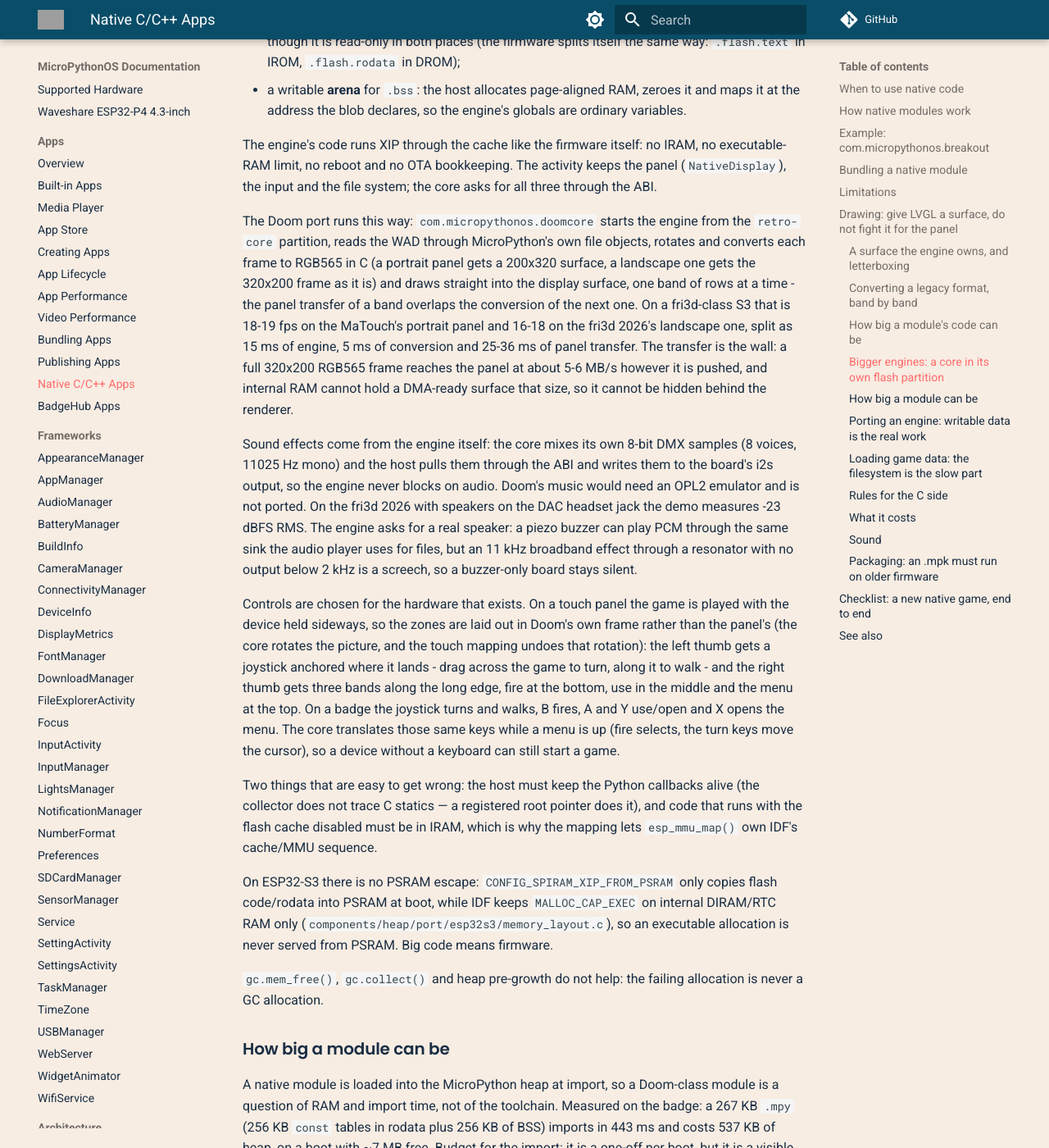
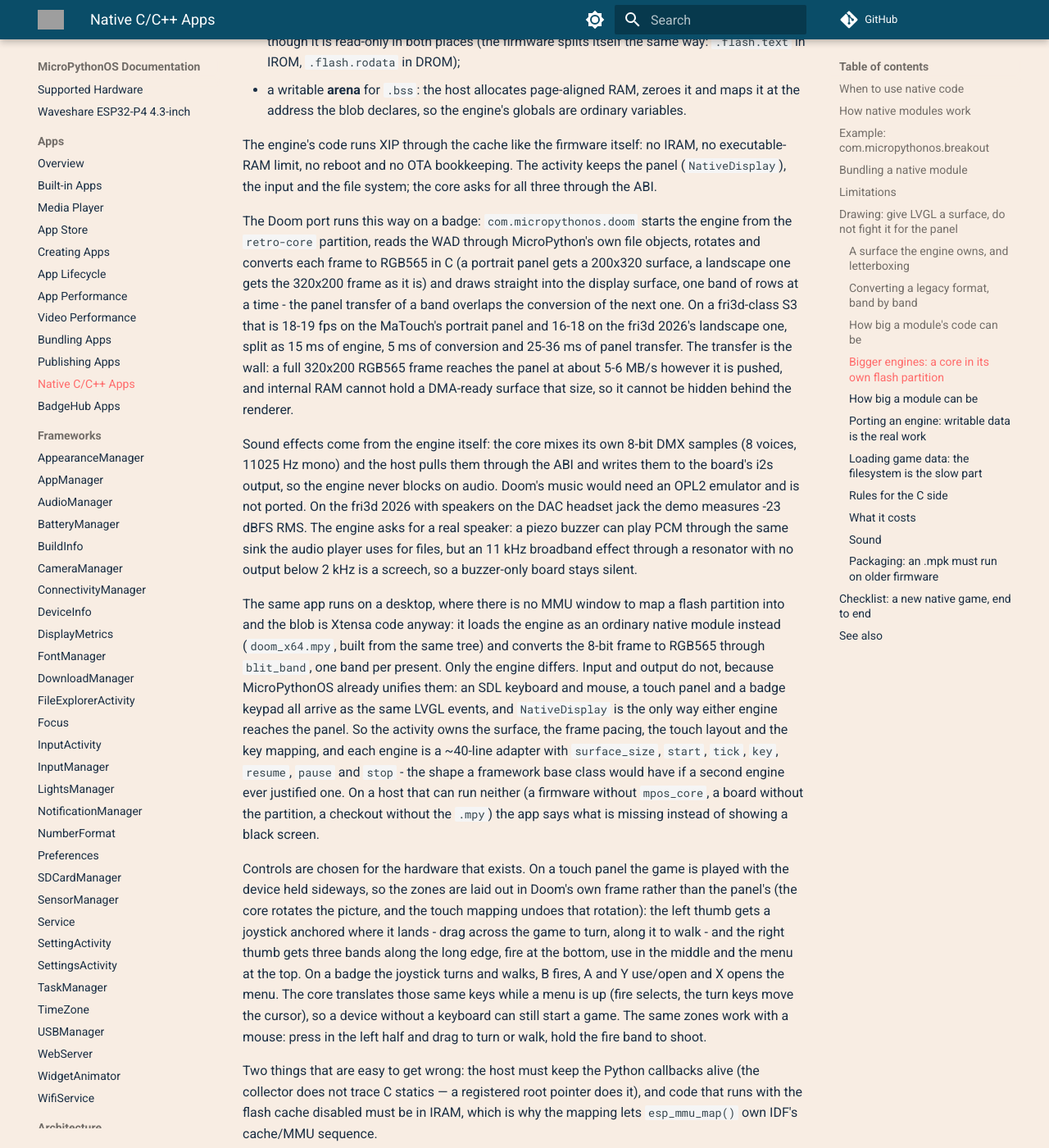
Before and after one commit to MicroPythonOS/docs, an MkDocs documentation site: the page built from docs/apps/native-apps.md, in a window 1280 px wide and 1400 px high, scrolled down 5349 px. Shown: the whole window at 82% size. Built offline with MkDocs 1.6.1 and Material for MkDocs 9.7.7, drawn with Linux system fonts in a browser that asks for light colours; comment, search, counter and statistics services are not loaded; grey boxes are pictures that could not be loaded.

Commit message:
native apps: one Doom app, two engines
The badge starts the core from the retro-core partition and a desktop imports the
native module; everything above the engine - surface, pacing, touch zones, key
mapping - is shared, because MPOS already unifies input and output. The same
touch zones work with a mouse.

```diff
--- a/docs/apps/native-apps.md
+++ b/docs/apps/native-apps.md
@@ -241,12 +241,12 @@ no executable-RAM limit, no reboot and no OTA bookkeeping. The activity keeps
 the panel (`NativeDisplay`), the input and the file system; the core asks for all
 three through the ABI.
 
-The Doom port runs this way: `com.micropythonos.doomcore` starts the engine from
-the `retro-core` partition, reads the WAD through MicroPython's own file objects,
-rotates and converts each frame to RGB565 in C (a portrait panel gets a
-200x320 surface, a landscape one gets the 320x200 frame as it is) and draws straight into the display
-surface, one band of rows at a time - the panel transfer of a band overlaps the
-conversion of the next one. On a fri3d-class S3 that is 18-19 fps on the MaTouch's portrait panel and 16-18
+The Doom port runs this way on a badge: `com.micropythonos.doom` starts the
+engine from the `retro-core` partition, reads the WAD through MicroPython's own
+file objects, rotates and converts each frame to RGB565 in C (a portrait panel
+gets a 200x320 surface, a landscape one gets the 320x200 frame as it is) and
+draws straight into the display surface, one band of rows at a time - the panel
+transfer of a band overlaps the conversion of the next one. On a fri3d-class S3 that is 18-19 fps on the MaTouch's portrait panel and 16-18
 on the fri3d 2026's landscape one, split as 15 ms of engine, 5 ms of conversion
 and 25-36 ms of panel transfer. The transfer is the wall: a full 320x200 RGB565
 frame reaches the panel at about 5-6 MB/s however it is pushed, and internal RAM
@@ -262,6 +262,21 @@ speaker: a piezo buzzer can play PCM through the same sink the audio player uses
 for files, but an 11 kHz broadband effect through a resonator with no output
 below 2 kHz is a screech, so a buzzer-only board stays silent.
 
+The same app runs on a desktop, where there is no MMU window to map a flash
+partition into and the blob is Xtensa code anyway: it loads the engine as an
+ordinary native module instead (`doom_x64.mpy`, built from the same tree) and
+converts the 8-bit frame to RGB565 through `blit_band`, one band per present.
+Only the engine differs. Input and output do not, because MicroPythonOS already
+unifies them: an SDL keyboard and mouse, a touch panel and a badge keypad all
+arrive as the same LVGL events, and `NativeDisplay` is the only way either
+engine reaches the panel. So the activity owns the surface, the frame pacing,
+the touch layout and the key mapping, and each engine is a ~40-line adapter with
+`surface_size`, `start`, `tick`, `key`, `resume`, `pause` and `stop` - the shape
+a framework base class would have if a second engine ever justified one. On a
+host that can run neither (a firmware without `mpos_core`, a board without the
+partition, a checkout without the `.mpy`) the app says what is missing instead of
+showing a black screen.
+
 Controls are chosen for the hardware that exists. On a touch panel the game is
 played with the device held sideways, so the zones are laid out in Doom's own
 frame rather than the panel's (the core rotates the picture, and the touch
@@ -271,7 +286,8 @@ gets three bands along the long edge, fire at the bottom, use in the middle and
 the menu at the top. On a badge the joystick turns and walks, B fires, A and Y
 use/open and X opens the menu. The core translates those same keys while a menu
 is up (fire selects, the turn keys move the cursor), so a device without a
-keyboard can still start a game.
+keyboard can still start a game. The same zones work with a mouse: press in the
+left half and drag to turn or walk, hold the fire band to shoot.
 
 Two things that are easy to get wrong: the host must keep the Python callbacks
 alive (the collector does not trace C statics — a registered root pointer does
```
